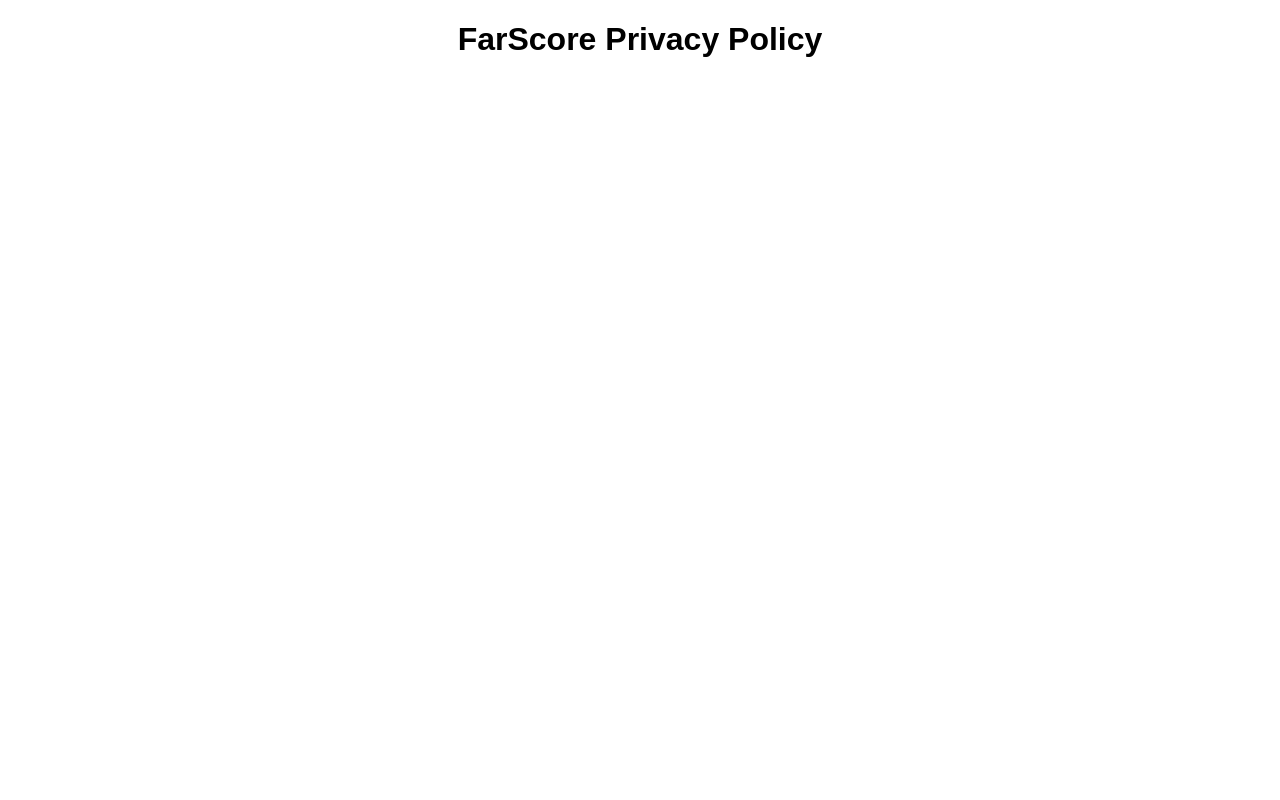
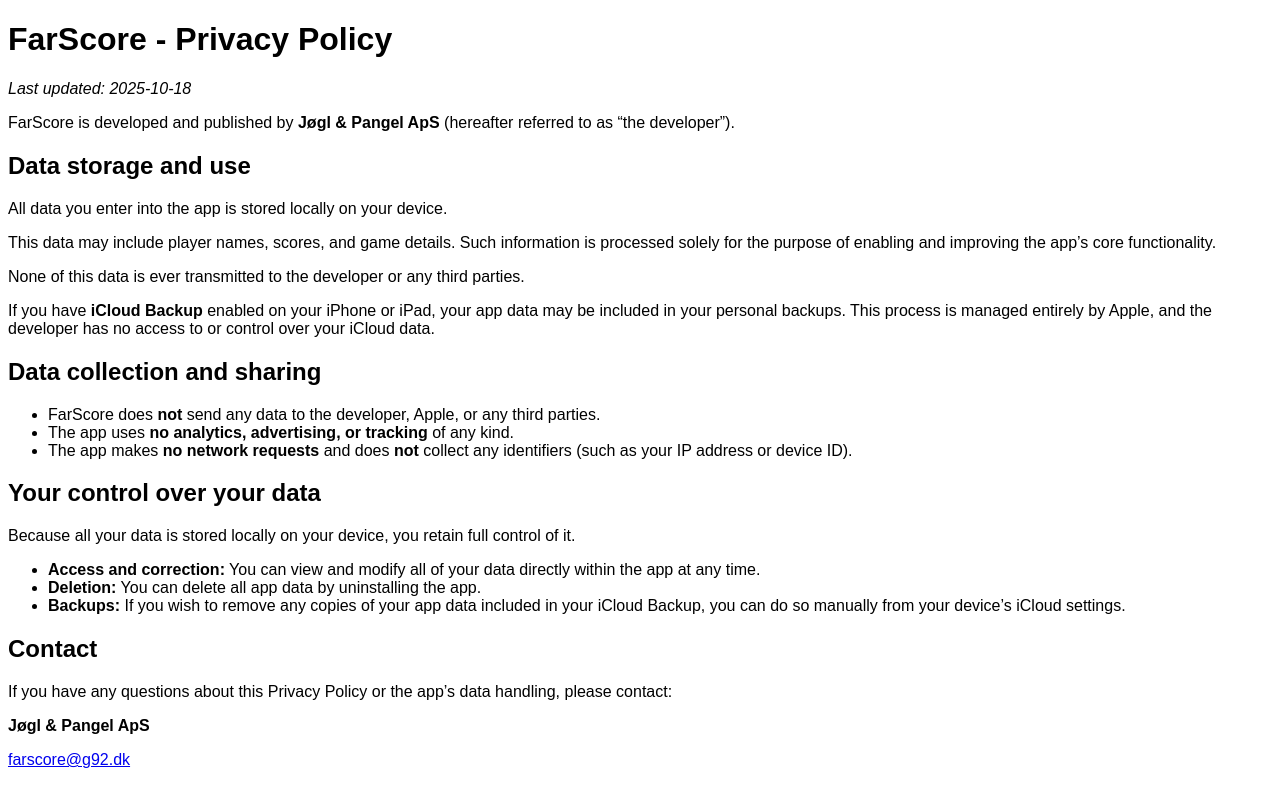
Before and after one commit to sgrgrsn/FarScoreWeb, a plain HTML site: page privacy.html in a window 1280 px wide. Drawn offline with Linux system fonts and the light colour scheme.

Commit message:
Privacy policy

```diff
--- a/privacy.html
+++ b/privacy.html
@@ -1,15 +1,85 @@
 <!doctype html>
 <html lang="en">
     <meta charset="UTF-8" />
-    <title>FarScore Privacy Policy</title>
+    <title>FarScore - Privacy Policy</title>
     <meta name="viewport" content="width=device-width,initial-scale=1" />
     <style>
         * {
             font-family: sans-serif;
-            text-align: center;
         }
     </style>
     <body>
-        <h1>FarScore Privacy Policy</h1>
+        <h1>FarScore - Privacy Policy</h1>
+        <p><em>Last updated: 2025-10-18</em></p>
+        <p>
+            FarScore is developed and published by
+            <strong>Jøgl &amp; Pangel ApS</strong> (hereafter referred to as
+            “the developer”).
+        </p>
+
+        <h2>Data storage and use</h2>
+        <p>All data you enter into the app is stored locally on your device.</p>
+        <p>
+            This data may include player names, scores, and game details. Such
+            information is processed solely for the purpose of enabling and
+            improving the app’s core functionality.
+        </p>
+        <p>
+            None of this data is ever transmitted to the developer or any third
+            parties.
+        </p>
+        <p>
+            If you have <strong>iCloud Backup</strong> enabled on your iPhone or
+            iPad, your app data may be included in your personal backups. This
+            process is managed entirely by Apple, and the developer has no
+            access to or control over your iCloud data.
+        </p>
+
+        <h2>Data collection and sharing</h2>
+        <ul>
+            <li>
+                FarScore does <strong>not</strong> send any data to the
+                developer, Apple, or any third parties.
+            </li>
+            <li>
+                The app uses
+                <strong>no analytics, advertising, or tracking</strong> of any
+                kind.
+            </li>
+            <li>
+                The app makes <strong>no network requests</strong> and does
+                <strong>not</strong> collect any identifiers (such as your IP
+                address or device ID).
+            </li>
+        </ul>
+
+        <h2>Your control over your data</h2>
+        <p>
+            Because all your data is stored locally on your device, you retain
+            full control of it.
+        </p>
+        <ul>
+            <li>
+                <strong>Access and correction:</strong> You can view and modify
+                all of your data directly within the app at any time.
+            </li>
+            <li>
+                <strong>Deletion:</strong> You can delete all app data by
+                uninstalling the app.
+            </li>
+            <li>
+                <strong>Backups:</strong> If you wish to remove any copies of
+                your app data included in your iCloud Backup, you can do so
+                manually from your device’s iCloud settings.
+            </li>
+        </ul>
+
+        <h2>Contact</h2>
+        <p>
+            If you have any questions about this Privacy Policy or the app’s
+            data handling, please contact:
+        </p>
+        <p><strong>Jøgl &amp; Pangel ApS</strong></p>
+        <p><a href="mailto:farscore@g92.dk">farscore@g92.dk</a></p>
     </body>
 </html>
```
Also changed, not shown: 1 other file.
